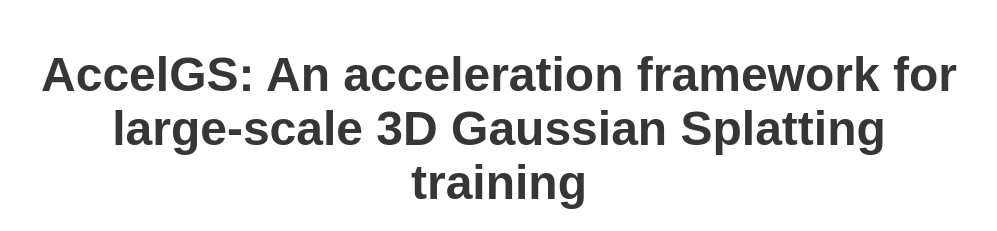
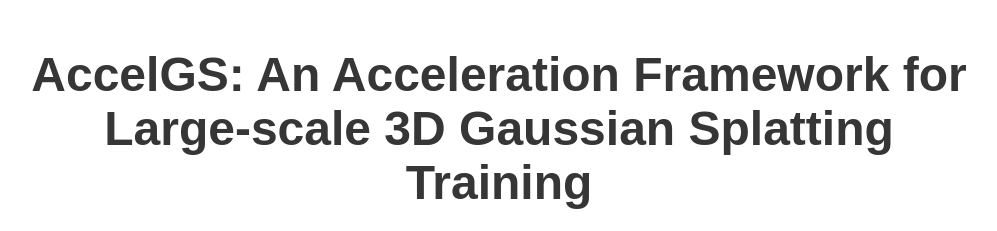
Before and after one commit to aicodeclub/AccelGS, a plain HTML site: page index.html in a window 1280 px wide. Shown: the top 231 px of the page, without its empty margins (141-1138 px from the left). Drawn offline with nearby package versions, Linux system fonts and the light colour scheme; some icons are missing; a web font is replaced by a local one.

Commit message:
Update index.html

```diff
--- a/index.html
+++ b/index.html
@@ -55,7 +55,7 @@
     <div class="container is-max-desktop">
       <div class="columns is-centered">
         <div class="column has-text-centered">
-          <h1 class="title is-1 publication-title">AccelGS: An acceleration framework for large-scale 3D Gaussian Splatting training</h1>
+          <h1 class="title is-1 publication-title">AccelGS: An Acceleration Framework for Large-scale 3D Gaussian Splatting Training</h1>
           <div class="is-size-5 publication-authors">
             <span class="author-block" >
               <span style="color: deepskyblue;">Anonymous Authors</span>
```
